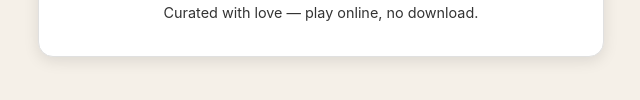
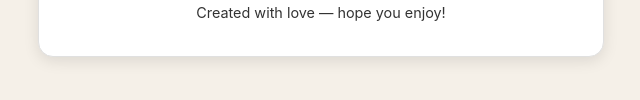
Before and after one commit to phenzi/Cloud-s_playlist, a plain HTML site: page index.html in a window 1280 px wide. Shown: the part 638-738 px from the top of the page, 319-959 px from the left. Drawn offline with nearby package versions, Linux system fonts and the light colour scheme.

Commit message:
Update index.html

```diff
--- a/index.html
+++ b/index.html
@@ -3,7 +3,7 @@
 <head>
   <meta charset="UTF-8" />
   <meta name="viewport" content="width=device-width, initial-scale=1.0" />
-  <title>For Cloud </title>
+  <title>For Cloud</title>
   <link href="https://fonts.googleapis.com/css2?family=Playfair+Display:wght@700&display=swap" rel="stylesheet">
   <style>
     body {
@@ -202,7 +202,7 @@
         </audio>
       </div>
     </div>
-    <p>Curated with love — play online, no download.</p>
+    <p>Created with love — hope you enjoy! </p>
   </div>
 </body>
 </html>
```
